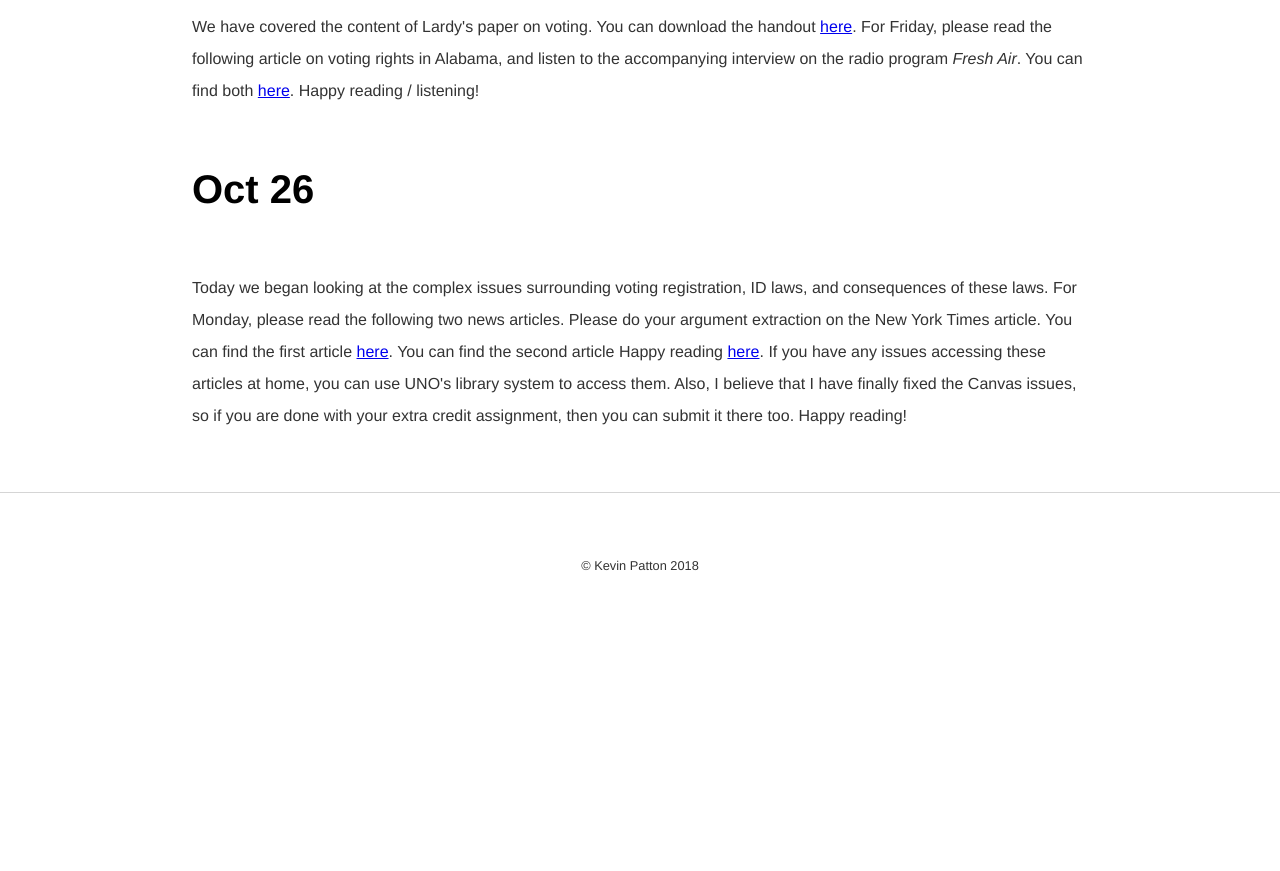
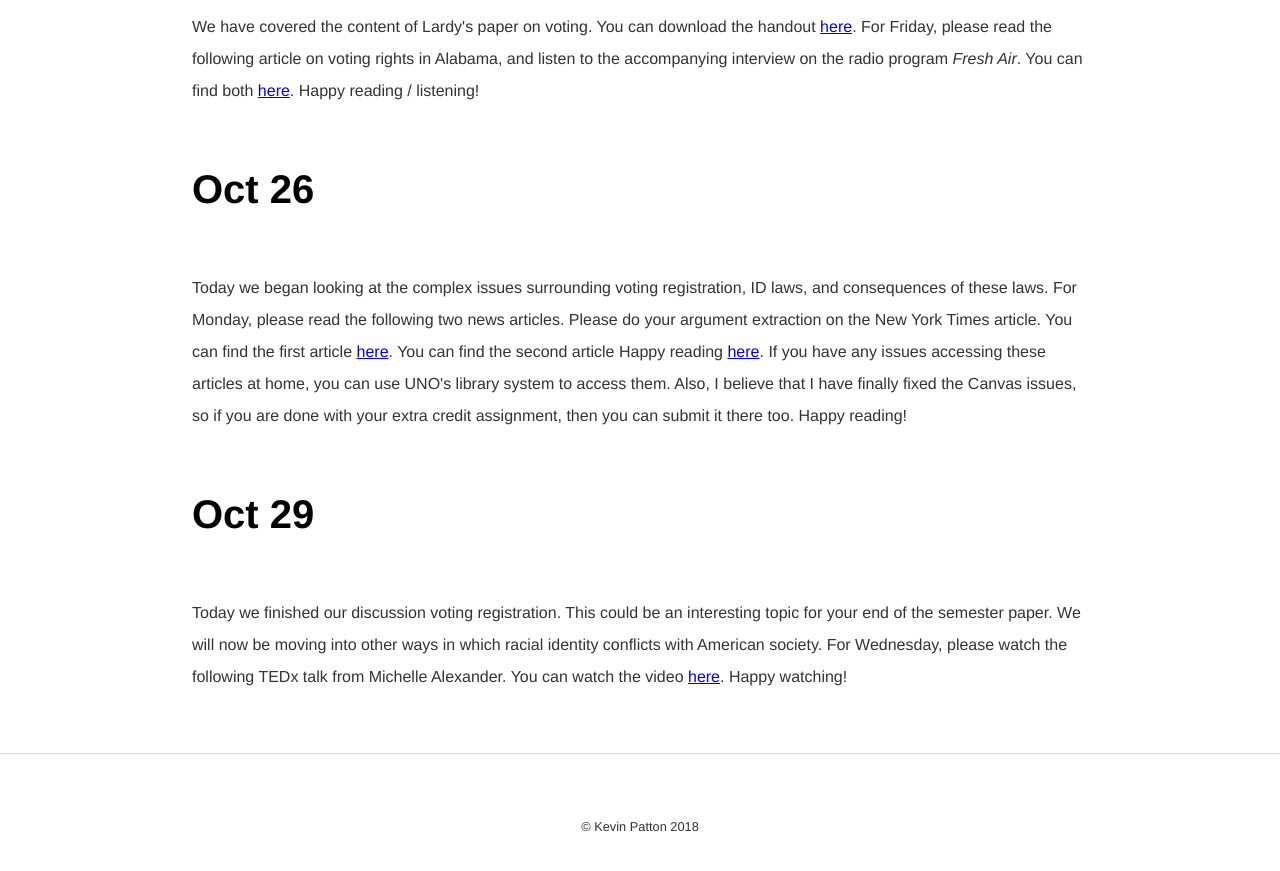
Before and after one commit to kevinjpatton/kevinjpatton.github.io, a Jekyll site: the page built from teaching/phil1020/index.html, in a window 1280 px wide and 900 px high, scrolled down 5809 px. Shown: the top 871 px of the window. Built offline with Jekyll 4.4.1, drawn with Linux system fonts in a browser that asks for light colours; Markdown is read by kramdown in place of the engine named in the settings; before the commit the page ends 6448 px from its top, so only the background shows below that.

Commit message:
Update index.html

```diff
--- a/teaching/phil1020/index.html
+++ b/teaching/phil1020/index.html
@@ -51,3 +51,5 @@ http://www.sfu.ca/philosophy/resources/writing.html>here</a>.
 target="_blank">here</a>.  Happy reading / listening!</p>
 <h1>Oct 26</h1>
 <p>Today we began looking at the complex issues surrounding voting registration, ID laws, and consequences of these laws.  For Monday, please read the following two news articles.  Please do your argument extraction on the New York Times article.  You can find the first article <a href=https://www.politico.com/story/2012/07/cornyn-calls-shame-on-holder-078417 target="_blank">here</a>.  You can find the second article   Happy reading <a href=https://www.nytimes.com/2016/09/17/us/some-republicans-acknowledge-leveraging-voter-id-laws-for-political-gain.html target="_blank">here</a>.  If you have any issues accessing these articles at home, you can use UNO's library system to access them.  Also, I believe that I have finally fixed the Canvas issues, so if you are done with your extra credit assignment, then you can submit it there too.  Happy reading!</p>
+<h1>Oct 29</h1>
+<p>Today we finished our discussion voting registration.  This could be an interesting topic for your end of the semester paper.  We will now be moving into other ways in which racial identity conflicts with American society.  For Wednesday, please watch the following TEDx talk from Michelle Alexander.  You can watch the video <a href=https://youtu.be/SQ6H-Mz6hgw target="_blank">here</a>.  Happy watching!</p>
```
